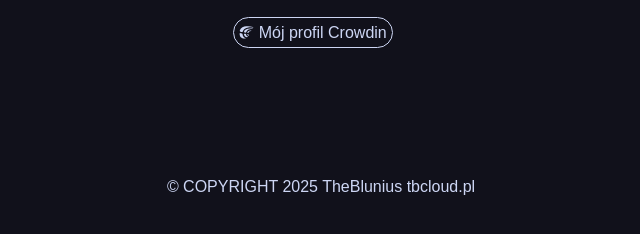
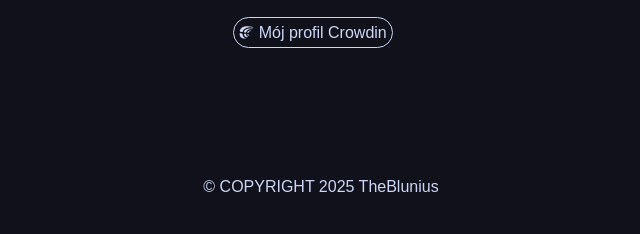
Before and after one commit to TheBlunius/theblunius.github.io, a plain HTML site: page index.html in a window 1280 px wide. Shown: the part 588-822 px from the top of the page, without its empty margins (327-967 px from the left). Drawn offline with Linux system fonts and the light colour scheme.

Commit message:
added changes to html file needed for new website address (removed old domain texts etc.)

```diff
--- a/index.html
+++ b/index.html
@@ -2,7 +2,7 @@
 <html lang="pl">
 <head>
     <meta charset="UTF-8">
-    <title>TheBlunius Cloud</title>
+    <title>TheBlunius</title>
     <link rel="stylesheet" href="style.css">
 <!--Dodanie font-awesome do projektu-->
     <link rel="stylesheet" href="https://cdnjs.cloudflare.com/ajax/libs/font-awesome/6.7.2/css/all.min.css">
@@ -51,7 +51,7 @@
     </div>
 
     <footer>
-        <p>&copy; COPYRIGHT 2025 TheBlunius tbcloud.pl</p>
+        <p>&copy; COPYRIGHT 2025 TheBlunius</p>
     </footer>
 
 </html>
```
